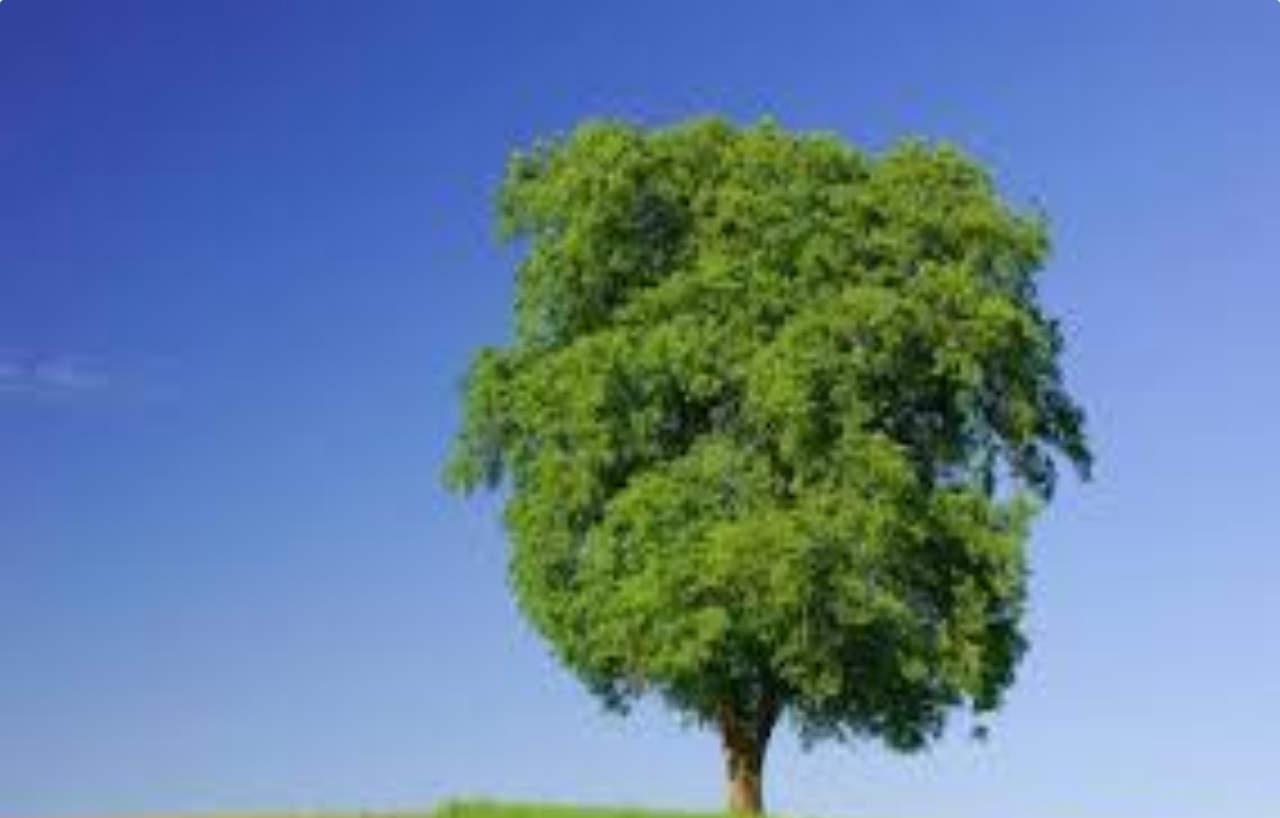
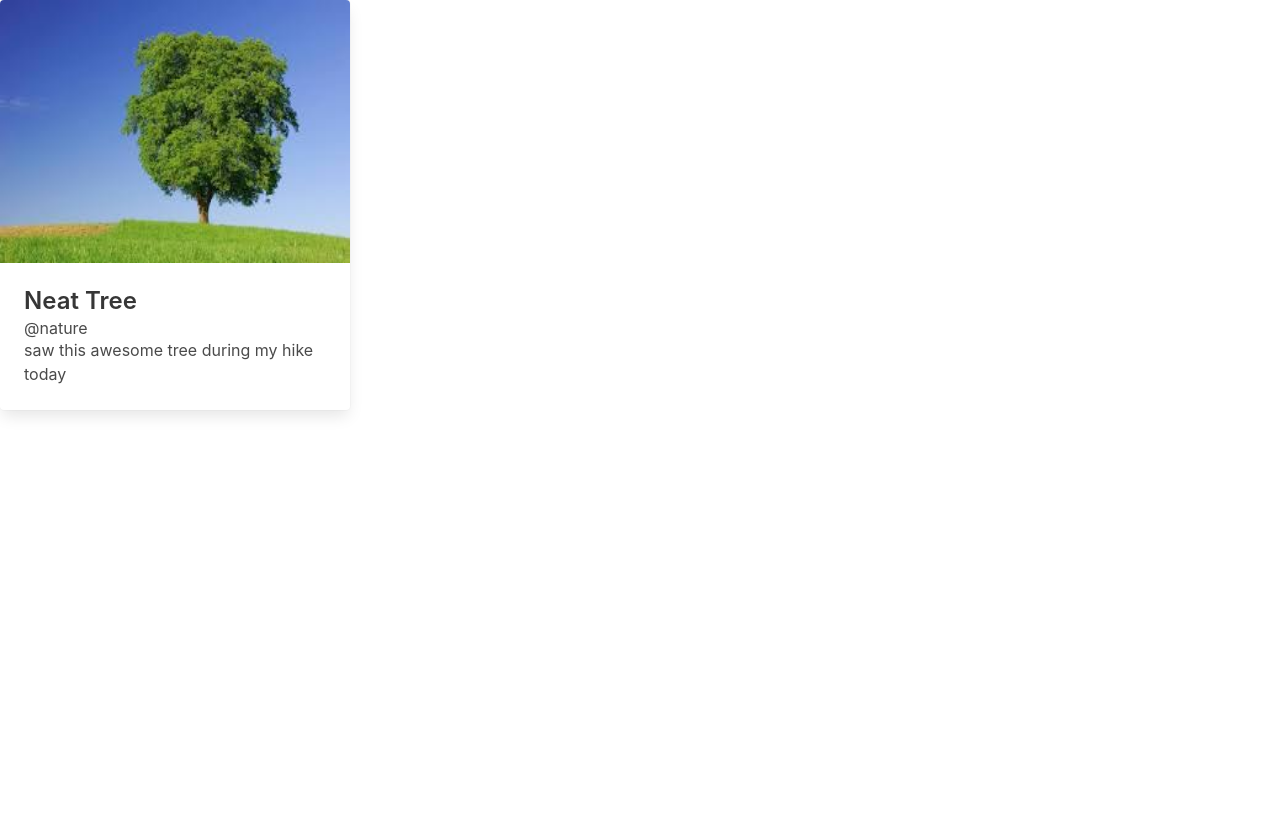
Before and after one commit to manimovassagh/CardPlanAngular, an Angular app: page / in a window 1280 px wide. Shown: the top 818 px of the page. Built offline with nearby package versions, Linux system fonts and the light colour scheme.

Commit message:
image resized

```diff
--- a/src/app/app.component.css
+++ b/src/app/app.component.css
@@ -0,0 +1,3 @@
+.card{
+    width: 350px;
+}
--- a/src/styles.css
+++ b/src/styles.css
@@ -1,2 +1,2 @@
 /* You can add global styles to this file, and also import other style files */
-@import 'bulma/css/bulma'
+@import 'bulma/css/bulma';
```
